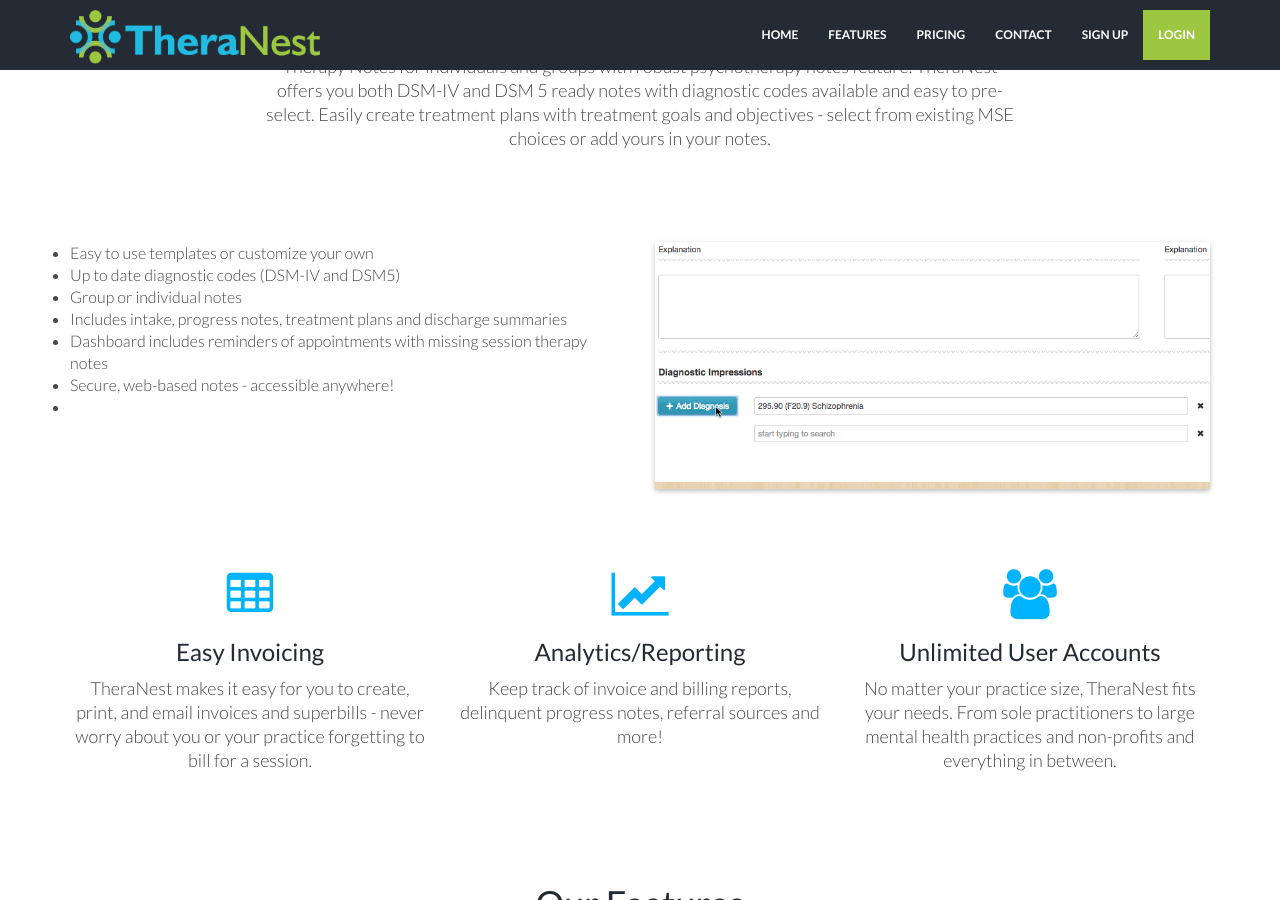
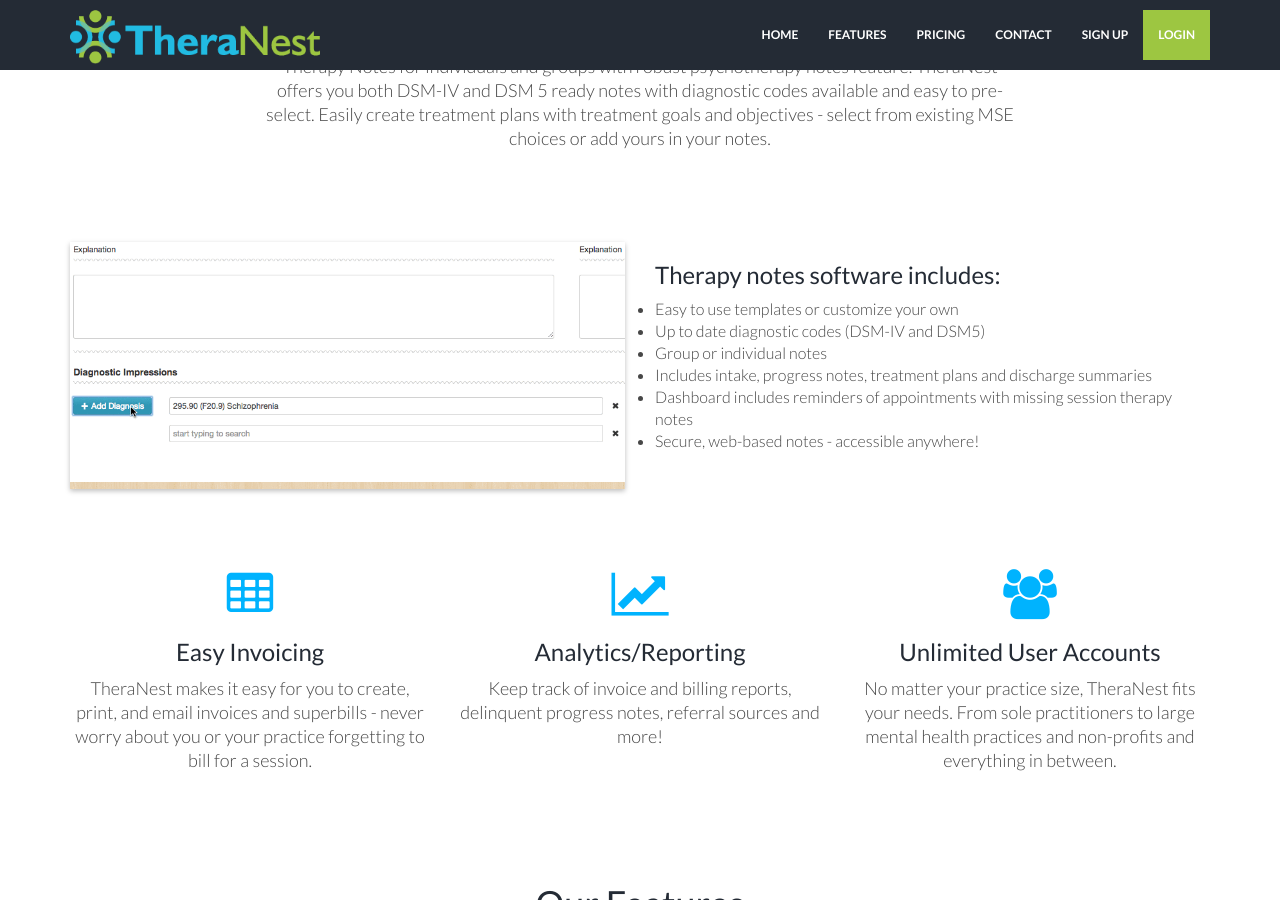
Before and after one commit to kaylacille/theranest-update, a Jekyll site: the page built from therapy-notes-software-for-mental-health.html, in a window 1280 px wide and 900 px high, scrolled down 672 px. Built offline with Jekyll 4.4.1, drawn with Linux system fonts in a browser that asks for light colours; nearby versions of some CDN libraries.

```diff
--- a/therapy-notes-software-for-mental-health.html
+++ b/therapy-notes-software-for-mental-health.html
@@ -16,6 +16,10 @@
 <div class="container mtb">
     <div class="row">
         <div class="col-lg-6">
+            <img class="img-responsive" src="{{ "/assets/img/features-mental-health-software-diagnostic-codes.gif" | prepend: site.baseurl }}" alt="">
+        </div>
+        <div class="col-lg-6">
+        <h3>Therapy notes software includes:</h3>
             <ul>
                 <li>Easy to use templates or customize your own</li>
                 <li>Up to date diagnostic codes (DSM-IV and DSM5)</li>
@@ -23,11 +27,7 @@
                 <li>Includes intake, progress notes, treatment plans and discharge summaries</li>
                 <li>Dashboard includes reminders of appointments with missing session therapy notes</li>
                 <li>Secure, web-based notes - accessible anywhere!</li>
-                <li></li>
             </ul>
-        </div>
-        <div class="col-lg-6">
-            <img class="img-responsive" src="{{ "/assets/img/features-mental-health-software-diagnostic-codes.gif" | prepend: site.baseurl }}" alt="">
         </div>
     </div><! --/row -->
 </div><! --/container -->
```
